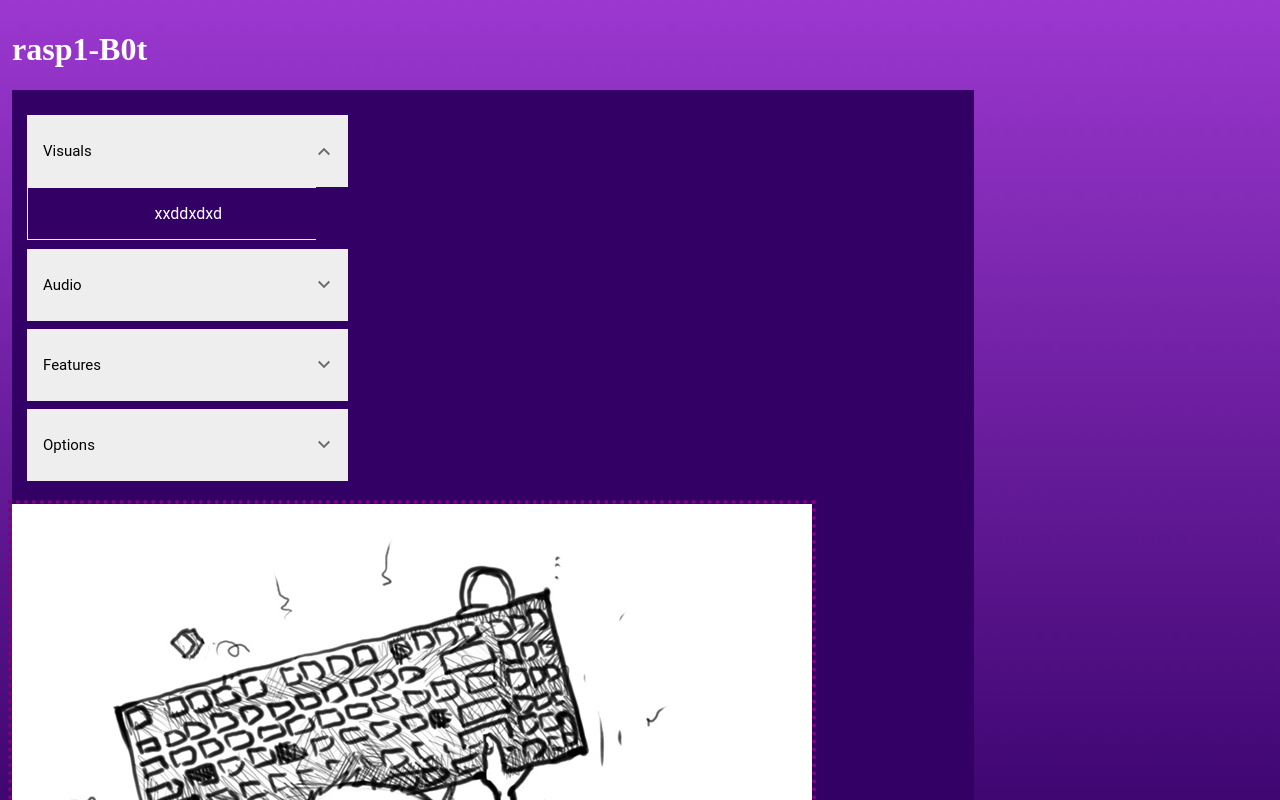
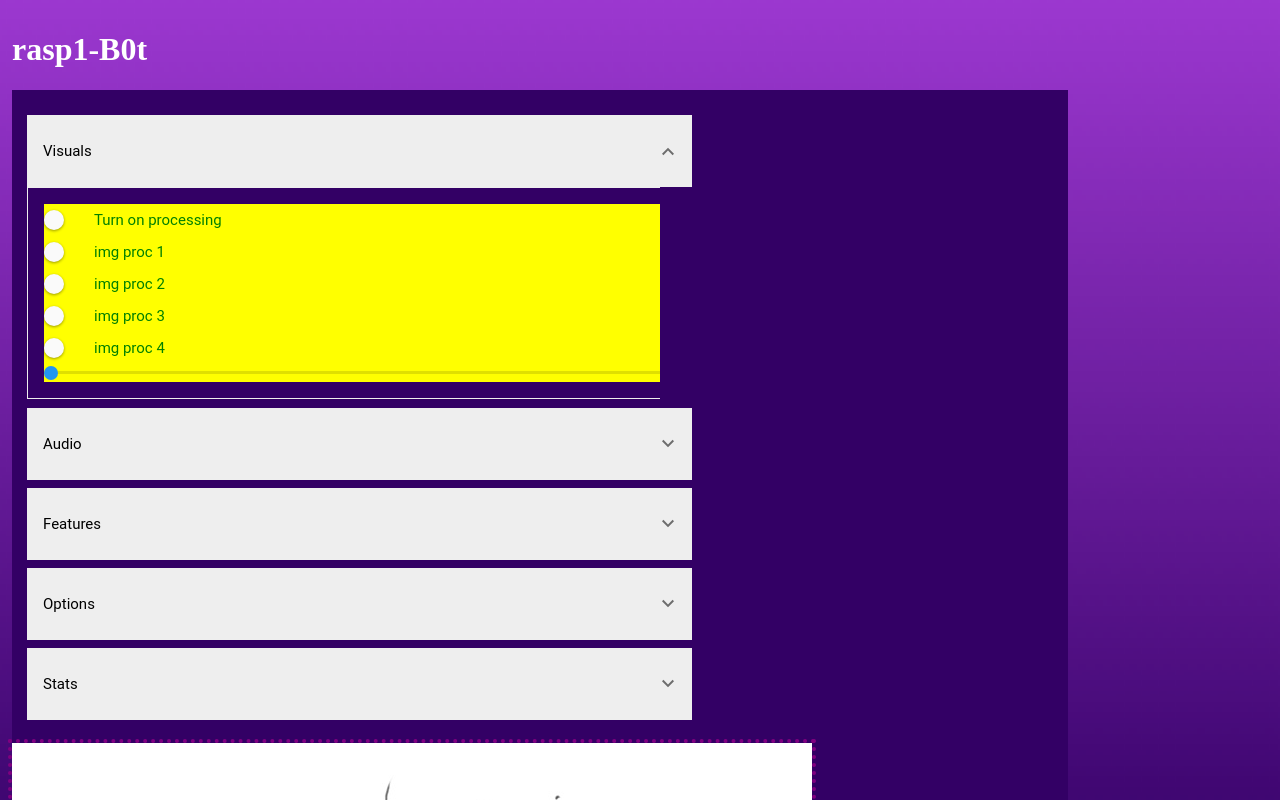
Before and after one commit to mlewandowski0/programowanie_zespolowe_2.0, a Flask app: template web_app/templates/robot_controls.html in a window 1280 px wide, after a click on "Visuals". Run offline with Flask 2, Linux system fonts and the light colour scheme; the template is opened without the code that fills it, so the values that code supplies are empty.

Commit message:
Add files via upload
Added requirements, keen-ui widgets and some js logic to it

```diff
--- a/web_app/app.py
+++ b/web_app/app.py
@@ -2,6 +2,7 @@
 from importlib import import_module
 import os
 from flask import Flask, render_template, Response
+from flask_socketio import SocketIO
 
 couldStream = True
 
@@ -12,8 +13,10 @@ except ImportError:
     print("didn't find module picamera so streaming from raspberry isn't available !")
     couldStream = False
 
+
 # create flask app
 app = Flask(__name__)
+app.config['SECRET_KEY'] = 'l1v3-f0r-l0lz'
 
 ################################################################################
 # CONSTANTS
--- /dev/null
+++ b/web_app/requirements.txt
@@ -0,0 +1,4 @@
+Flask==0.12.2
+Flask_SocketIO==2.9.4
+greenlet==0.4.13
+picamera==1.13
--- a/web_app/static/styles/style.css
+++ b/web_app/static/styles/style.css
@@ -36,7 +36,7 @@ header
 #navigation-panel
 {
   display: inline-block;
-  width: 30%;
+  width: 60%;
 }
 
 #panel-root
@@ -67,3 +67,15 @@ h1
   text-align: center;
   vertical-align: middle;
 }
+
+.collapsStyle
+{
+  background: yellow;
+  color: green;
+}
+
+.body-wrapper
+{
+  color: green;
+  background: green;
+}
--- a/web_app/templates/base.html
+++ b/web_app/templates/base.html
@@ -32,7 +32,7 @@
     <div id='content'>
       <div id='navigation-panel' class='block'>
       <ui-collapsible title='Visuals'>
-       {% block Visuals  %} {% endblock %}
+       {% block Visuals  %}{% endblock %}
       </ui-collapsible>
       <ui-collapsible title='Audio'>
        {% block Audio %} {% endblock %}
@@ -43,6 +43,10 @@
       <ui-collapsible title='Options'>
        {% block Options %} {% endblock %}
       </ui-collapsible>
+      <ui-collapsible title='Stats'>
+      {% block stats %} {% endblock %}
+      </ui-collapsible>
+
      </div>
      {% if streamState %}
         <img id='imgStream' src="{{ url_for('video_feed') }}">
--- a/web_app/templates/robot_controls.html
+++ b/web_app/templates/robot_controls.html
@@ -1,7 +1,44 @@
 {% extends 'base.html' %}
 
 {% block Visuals %}
-<div style='color:white;'>
-xxddxdxd
-</div>
+  <div class='collapsStyle'>
+    <ui-switch > <span class='optionTxt'> Turn on processing </span> </ui-switch>
+    <ui-switch > <span class='optionTxt'> img proc 1 </span> </ui-switch>
+    <ui-switch > <span class='optionTxt'> img proc 2 </span> </ui-switch>
+    <ui-switch > <span class='optionTxt'> img proc 3 </span> </ui-switch>
+    <ui-switch > <span class='optionTxt'> img proc 4 </span> </ui-switch>
+    <ui-slider show-marker snap-to-steps :step='10'></ui-slider>
+  </div>
+
 {% endblock %}
+
+{% block Audio %}
+
+  <div class='collapsStyle'>
+    <span class='optionTxt'> Tutaj coś będzie</span>
+  </div>
+
+{% endblock %}
+
+{% block Features %}
+  <div class='collapsStyle'>
+    <ui-switch> <span class='optionTxt'>Turn on laser </span></ui-switch>
+    <ui-switch> <span class='optionTxt'>Turn on flashlight</span> </ui-switch>
+    <ui-switch> <span class='optionTxt'>Generate simple sound </span> </ui-switch>
+  </div>
+{% endblock %}
+
+{% block Options %}
+  <div class='collapsStyle'>
+    <ui-button raised> <span class='optionTxt'> Run diagnostics </span> </ui-button>
+    <ui-switch color='accent'> <span class='optionTxt'> Tu też coś będzie </span> </ui-switch>
+  </div>
+{% endblock %}
+
+{% block stats %}
+  <div class='collapsStyle'>
+    <ui-button raised> <span class='optionTxt'> Pretty print </span> </ui-button>
+    <p id='temperature'> <span class='optionTxt'> Temperature </span> </p>
+    <p id='CPUusage'>  <span class='optionTxt'>  CPU usage  </span>  </p>
+  </div>
+{% endblock %}
--- a/web_app/templates/template.html
+++ b/web_app/templates/template.html
@@ -1,6 +1,6 @@
 <html>
   <head>
-    <title>Video Streaming Demonstration</title>
+    <title>RaspiBot</title>
     {% block styles %}
     {% endblock %}
     {% block dependencies %}
```
